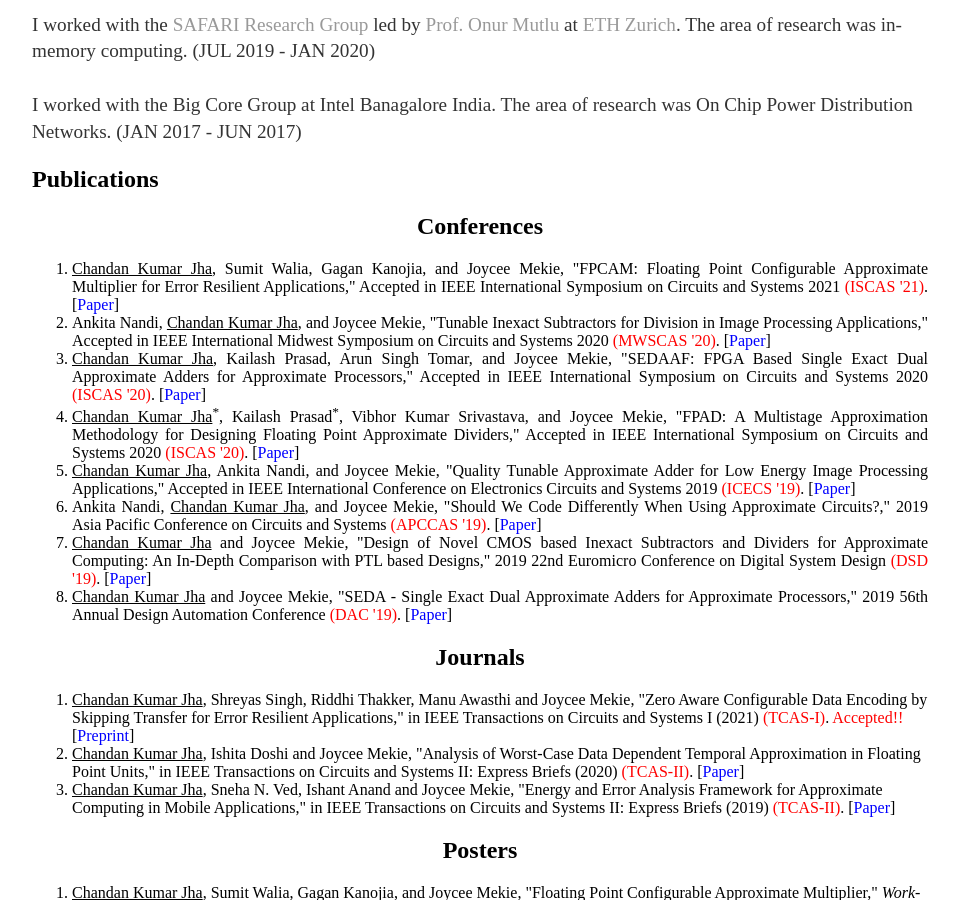
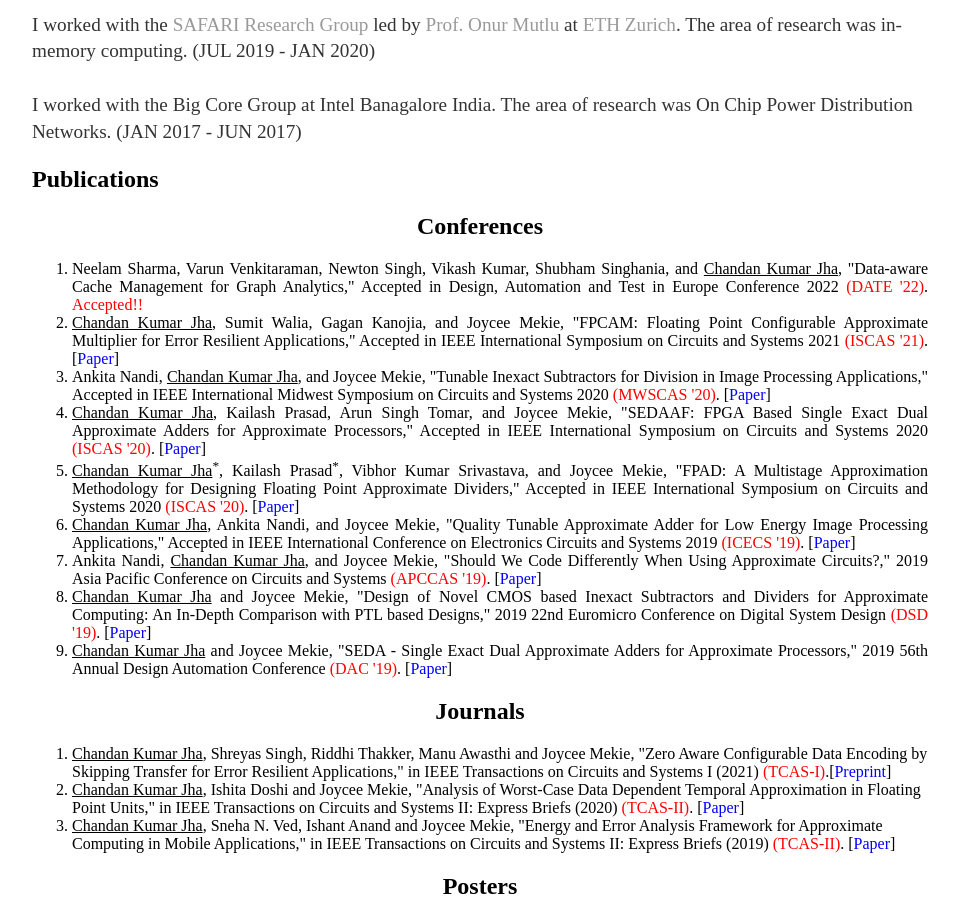
Before and after one commit to chajha/chajha.github.io, a Jekyll site: the page built from index.html, in a window 1280 px wide and 900 px high, scrolled down 906 px. Shown: the whole window, without its empty margins (160-1119 px from the left). Built offline with Jekyll 4.4.1, drawn with Linux system fonts in a browser that asks for light colours; nearby versions of some CDN libraries.

Commit message:
Update index.html

```diff
--- a/index.html
+++ b/index.html
@@ -37,6 +37,7 @@ I worked with the Big Core Group at Intel Banagalore India. The area of research
 <h2 align="center"> Conferences </h2>
 
 <ol align="justify">
+  <li> Neelam Sharma, Varun Venkitaraman, Newton Singh, Vikash Kumar, Shubham Singhania, and <u>Chandan Kumar Jha</u>, "Data-aware Cache Management for Graph Analytics," Accepted in Design, Automation and Test in Europe Conference 2022 <font color="red">(DATE '22)</font>.<font color="red"> Accepted!!</font></a></li>
   <li> <u>Chandan Kumar Jha</u>, Sumit Walia, Gagan Kanojia, and Joycee Mekie, "FPCAM: Floating Point Configurable Approximate Multiplier for Error Resilient Applications," Accepted in IEEE International Symposium on Circuits and Systems 2021 <font color="red">(ISCAS '21)</font>. [<a href="https://ieeexplore.ieee.org/stamp/stamp.jsp?tp=&arnumber=9401341"><font color="blue">Paper</font></a>]</li>
   <li> Ankita Nandi, <u> Chandan Kumar Jha</u>, and Joycee Mekie, "Tunable Inexact Subtractors for Division in Image Processing Applications," Accepted in IEEE International Midwest Symposium on Circuits and Systems 2020 <font color="red">(MWSCAS '20)</font>. [<a href="https://ieeexplore.ieee.org/document/9184460"><font color="blue">Paper</font></a>]</li>
   <li> <u>Chandan Kumar Jha</u>, Kailash Prasad, Arun Singh Tomar, and Joycee Mekie, "SEDAAF: FPGA Based Single Exact Dual Approximate Adders for Approximate Processors," Accepted in IEEE International Symposium on Circuits and Systems 2020 <font color="red">(ISCAS '20)</font>. [<a href="https://ieeexplore.ieee.org/document/9181185"><font color="blue">Paper</font></a>] </li>
@@ -50,7 +51,7 @@ I worked with the Big Core Group at Intel Banagalore India. The area of research
 <h2 align="center"> Journals </h2>
 
 <ol>
-  <li> <u>Chandan Kumar Jha</u>, Shreyas Singh, Riddhi Thakker, Manu Awasthi and Joycee Mekie, "Zero Aware Configurable Data Encoding by Skipping Transfer for Error Resilient Applications," in IEEE Transactions on Circuits and Systems I (2021) <font color="red">(TCAS-I)</font>.<font color="red"> Accepted!!</font></a>[<a href="https://arxiv.org/pdf/2105.07432.pdf"><font color="blue">Preprint</font></a>]</li>
+  <li> <u>Chandan Kumar Jha</u>, Shreyas Singh, Riddhi Thakker, Manu Awasthi and Joycee Mekie, "Zero Aware Configurable Data Encoding by Skipping Transfer for Error Resilient Applications," in IEEE Transactions on Circuits and Systems I (2021) <font color="red">(TCAS-I)</font>.[<a href="https://arxiv.org/pdf/2105.07432.pdf"><font color="blue">Preprint</font></a>]</li>
   <li> <u>Chandan Kumar Jha</u>, Ishita Doshi and Joycee Mekie, "Analysis of Worst-Case Data Dependent Temporal Approximation in Floating Point Units," in IEEE Transactions on Circuits and Systems II: Express Briefs (2020) <font color="red">(TCAS-II)</font>. [<a href="https://ieeexplore.ieee.org/abstract/document/9149887"><font color="blue">Paper</font></a>]</li>
   <li> <u>Chandan Kumar Jha</u>, Sneha N. Ved, Ishant Anand and Joycee Mekie, "Energy and Error Analysis Framework for Approximate Computing in Mobile Applications," in IEEE Transactions on Circuits and Systems II: Express Briefs (2019) <font color="red">(TCAS-II)</font>. [<a href="https://ieeexplore.ieee.org/stamp/stamp.jsp?tp=&arnumber=8685148&isnumber=4358609"><font color="blue">Paper</font></a>] </li>
 </ol>
```
